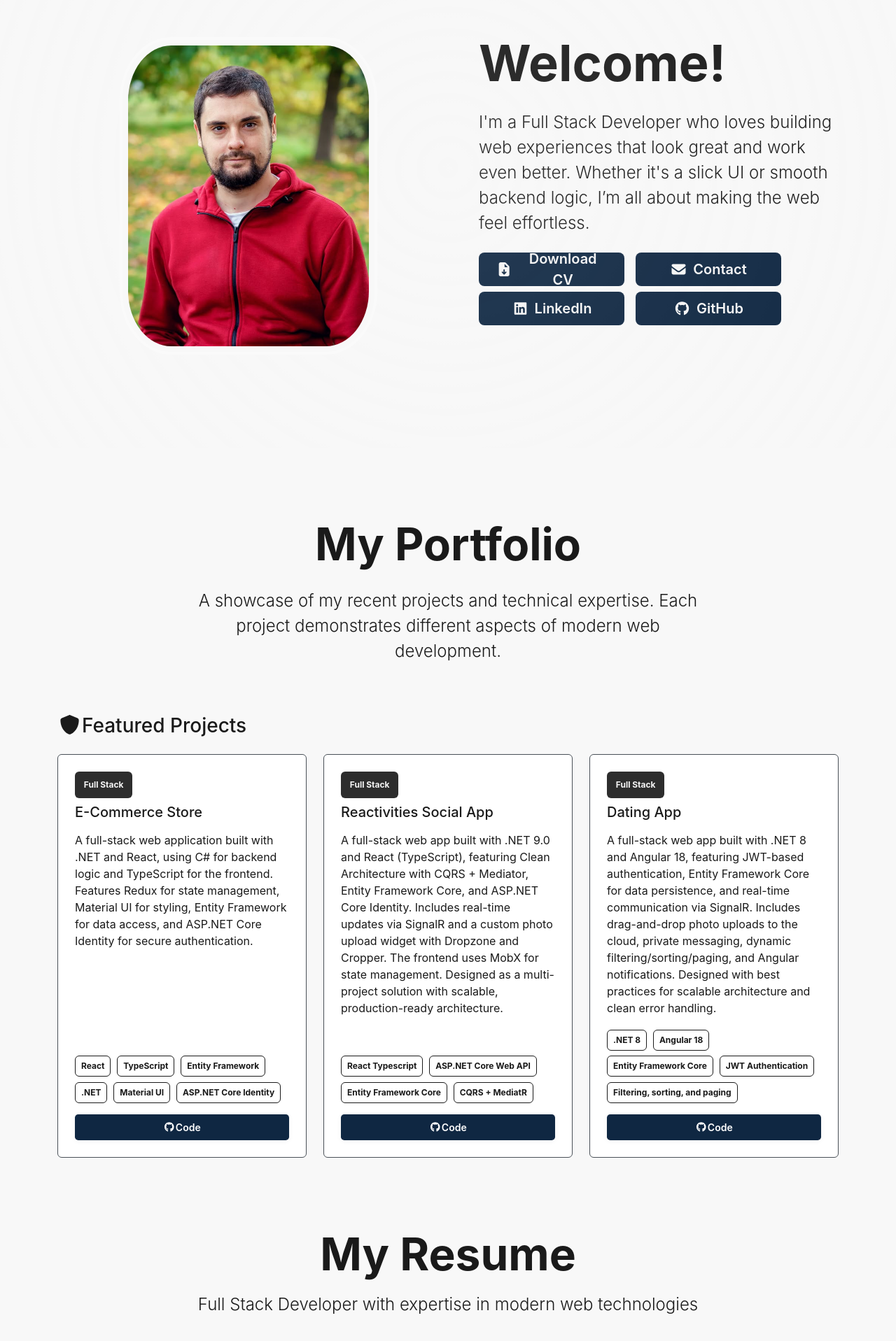
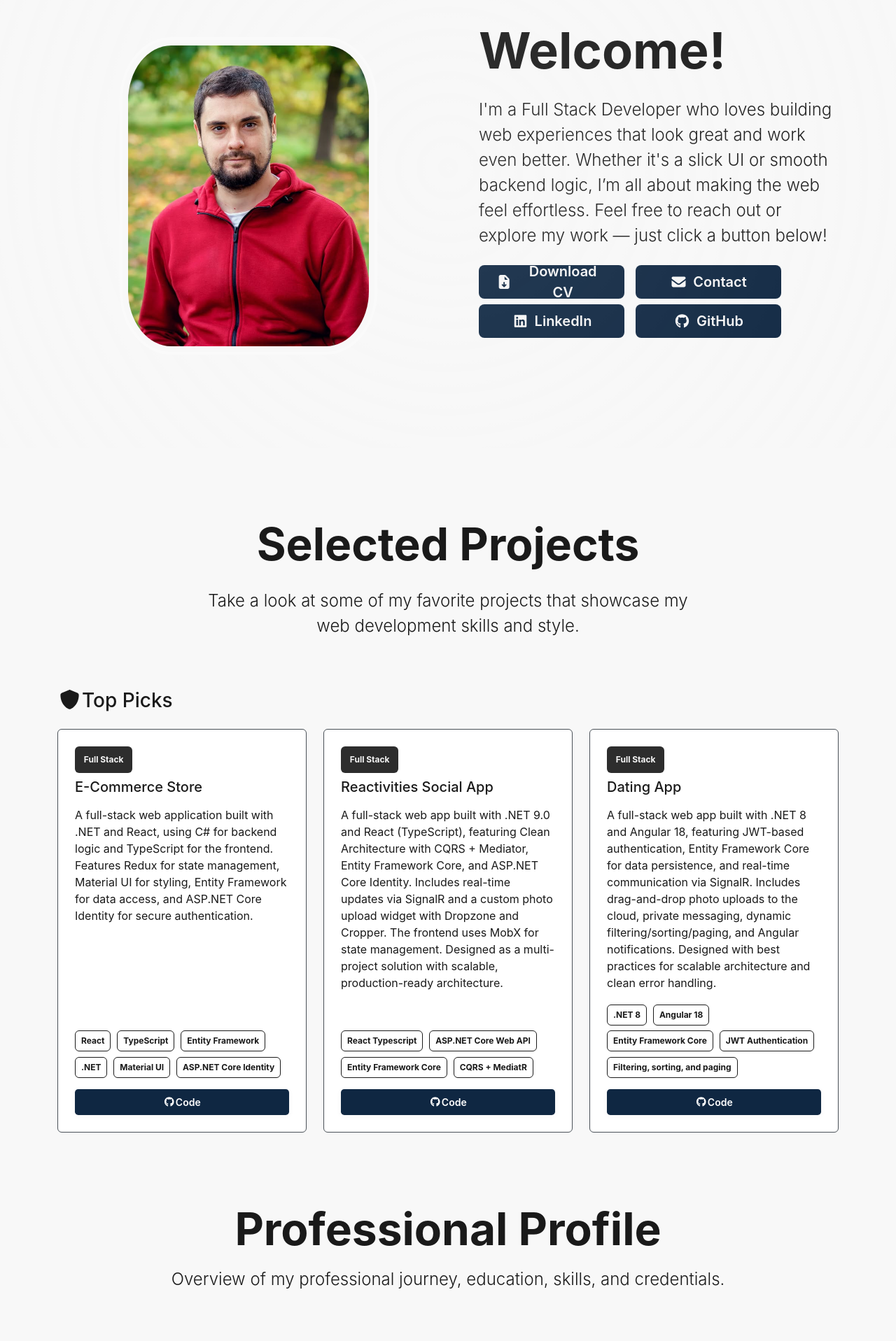
Before and after one commit to argirowski/ArgirovskiPortfolio, a React (Create React App) app: page / in a window 1280 px wide. Shown: the part 160-2077 px from the top of the page at 70% size. Built offline with nearby package versions, Linux system fonts and the light colour scheme.

Commit message:
Changing some text

```diff
--- a/package.json
+++ b/package.json
@@ -6,6 +6,7 @@
   "dependencies": {
     "@fortawesome/fontawesome-svg-core": "^7.0.0",
     "@fortawesome/free-brands-svg-icons": "^7.0.0",
+    "@fortawesome/free-regular-svg-icons": "^7.0.0",
     "@fortawesome/free-solid-svg-icons": "^7.0.0",
     "@fortawesome/react-fontawesome": "^0.2.3",
     "@testing-library/dom": "^10.4.0",
--- a/src/components/ContactPage/ContactPage.tsx
+++ b/src/components/ContactPage/ContactPage.tsx
@@ -14,8 +14,8 @@ const ContactPage: React.FC = () => {
             <div className="text-center mb-5">
               <h1 className="display-3 fw-bold mb-4">Let's get in touch</h1>
               <p className="lead fs-4">
-                I'd love to hear from you. Send me a message and I'll respond as
-                soon as possible.
+                I’m always open to new opportunities and collaborations — reach
+                out anytime!
               </p>
             </div>
 
@@ -23,7 +23,7 @@ const ContactPage: React.FC = () => {
               <Col md={12}>
                 <Card className="h-100 border-secondary contact-card">
                   <Card.Body className="p-4">
-                    <h4 className="text-light mb-4">Contact Information</h4>
+                    <h4 className="text-light mb-4">How to Connect</h4>
 
                     <div className="mb-3 d-flex align-items-center">
                       <div className="me-3">
--- a/src/components/Footer/Footer.tsx
+++ b/src/components/Footer/Footer.tsx
@@ -1,11 +1,14 @@
 import React from "react";
 import "./Footer.css";
+import { FontAwesomeIcon } from "@fortawesome/react-fontawesome";
+import { faCopyright } from "@fortawesome/free-regular-svg-icons";
 
 const Footer: React.FC = () => (
   <footer className="footer-section text-center py-4">
     <div className="container">
       <span className="footer-text">
-        © {new Date().getFullYear()} Gjorgji Argirovski. All rights reserved.
+        <FontAwesomeIcon icon={faCopyright} className="me-1" />
+        {new Date().getFullYear()} Gjorgji Argirovski. All rights reserved.
       </span>
     </div>
   </footer>
--- a/src/components/HomePage/HomePage.tsx
+++ b/src/components/HomePage/HomePage.tsx
@@ -30,7 +30,8 @@ const HomePage: React.FC<HomePageProps> = ({ onNavClick }) => {
                 I'm a Full Stack Developer who loves building web experiences
                 that look great and work even better. Whether it's a slick UI or
                 smooth backend logic, I’m all about making the web feel
-                effortless.
+                effortless. Feel free to reach out or explore my work — just
+                click a button below!
               </p>
               <div className="d-flex flex-column flex-md-row gap-3 mb-2">
                 <Button
--- a/src/components/NavBar/NavBar.tsx
+++ b/src/components/NavBar/NavBar.tsx
@@ -1,7 +1,7 @@
 import React from "react";
 import { Navbar, Nav, Container, Offcanvas } from "react-bootstrap";
 import { FontAwesomeIcon } from "@fortawesome/react-fontawesome";
-import { faUser } from "@fortawesome/free-solid-svg-icons";
+import { faUser } from "@fortawesome/free-regular-svg-icons";
 import "./NavBar.css";
 import { NavBarProps } from "../../common/interfaces";
 
--- a/src/components/PortfolioPage/PortfolioPage.tsx
+++ b/src/components/PortfolioPage/PortfolioPage.tsx
@@ -12,10 +12,10 @@ const PortfolioPage: React.FC = () => {
       <Container>
         <Row className="justify-content-center mb-5">
           <Col lg={8} className="text-center">
-            <h1 className="display-3 fw-bold mb-4">My Portfolio</h1>
+            <h1 className="display-3 fw-bold mb-4">Selected Projects</h1>
             <p className="lead fs-4 mb-4">
-              A showcase of my recent projects and technical expertise. Each
-              project demonstrates different aspects of modern web development.
+              Take a look at some of my favorite projects that showcase my web
+              development skills and style.
             </p>
           </Col>
         </Row>
@@ -24,7 +24,7 @@ const PortfolioPage: React.FC = () => {
           <Col>
             <h2 className="h3 mb-4">
               <FontAwesomeIcon icon={faShield} />
-              Featured Projects
+              Top Picks
             </h2>
             <Row className="g-4">
               {featuredProjects.map((project) => (
--- a/src/components/ResumePage/ResumePage.tsx
+++ b/src/components/ResumePage/ResumePage.tsx
@@ -17,9 +17,10 @@ const ResumePage: React.FC = () => {
         <Row className="justify-content-center mb-5">
           <Col lg={10}>
             <div className="text-center mb-4">
-              <h1 className="display-3 fw-bold mb-3">My Resume</h1>
+              <h1 className="display-3 fw-bold mb-3">Professional Profile</h1>
               <p className="lead fs-4 mb-4">
-                Full Stack Developer with expertise in modern web technologies
+                Overview of my professional journey, education, skills, and
+                credentials.
               </p>
             </div>
           </Col>
```
Also changed, not shown: 1 other file (tests, documents, lock files or other folders).
